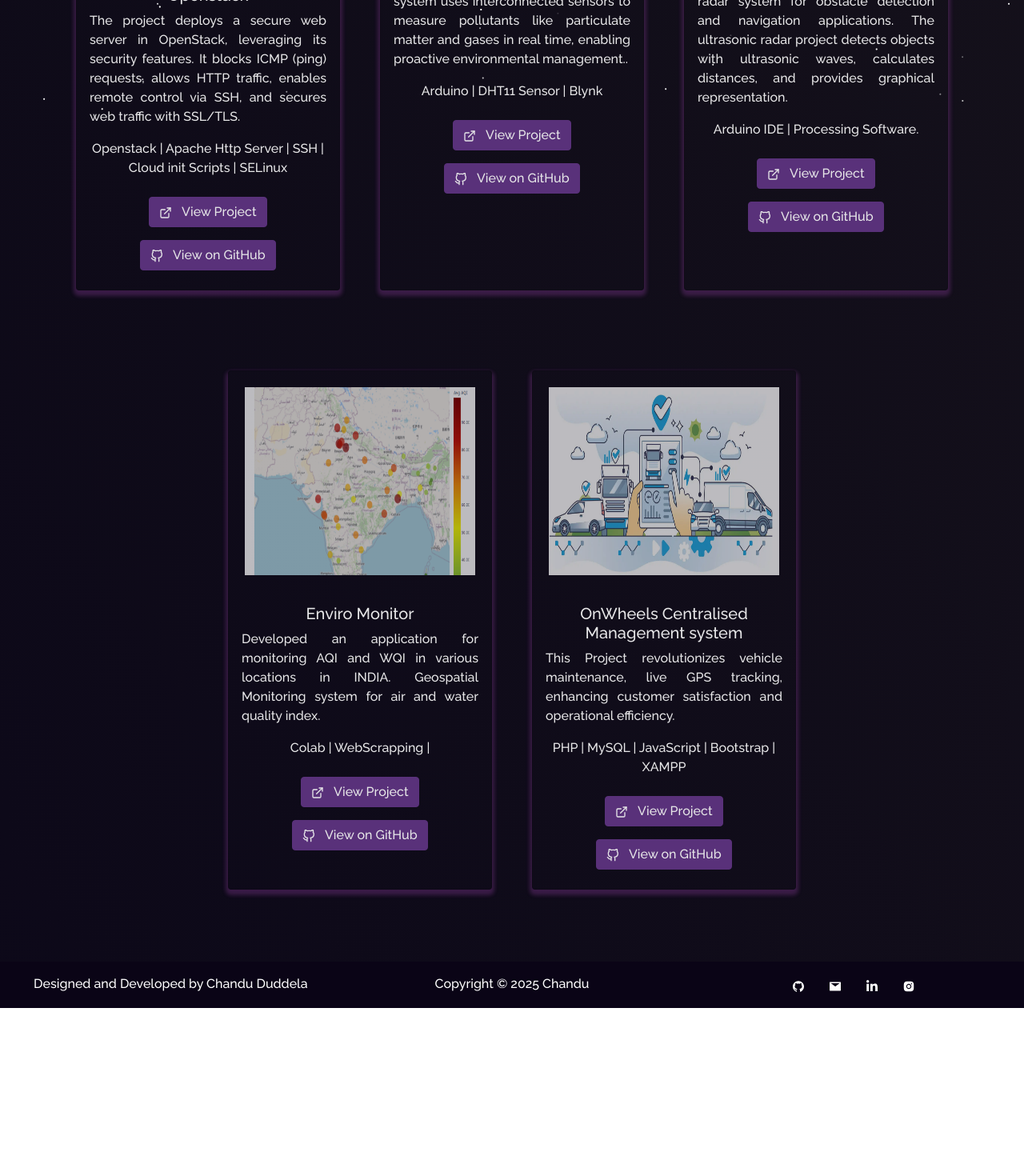
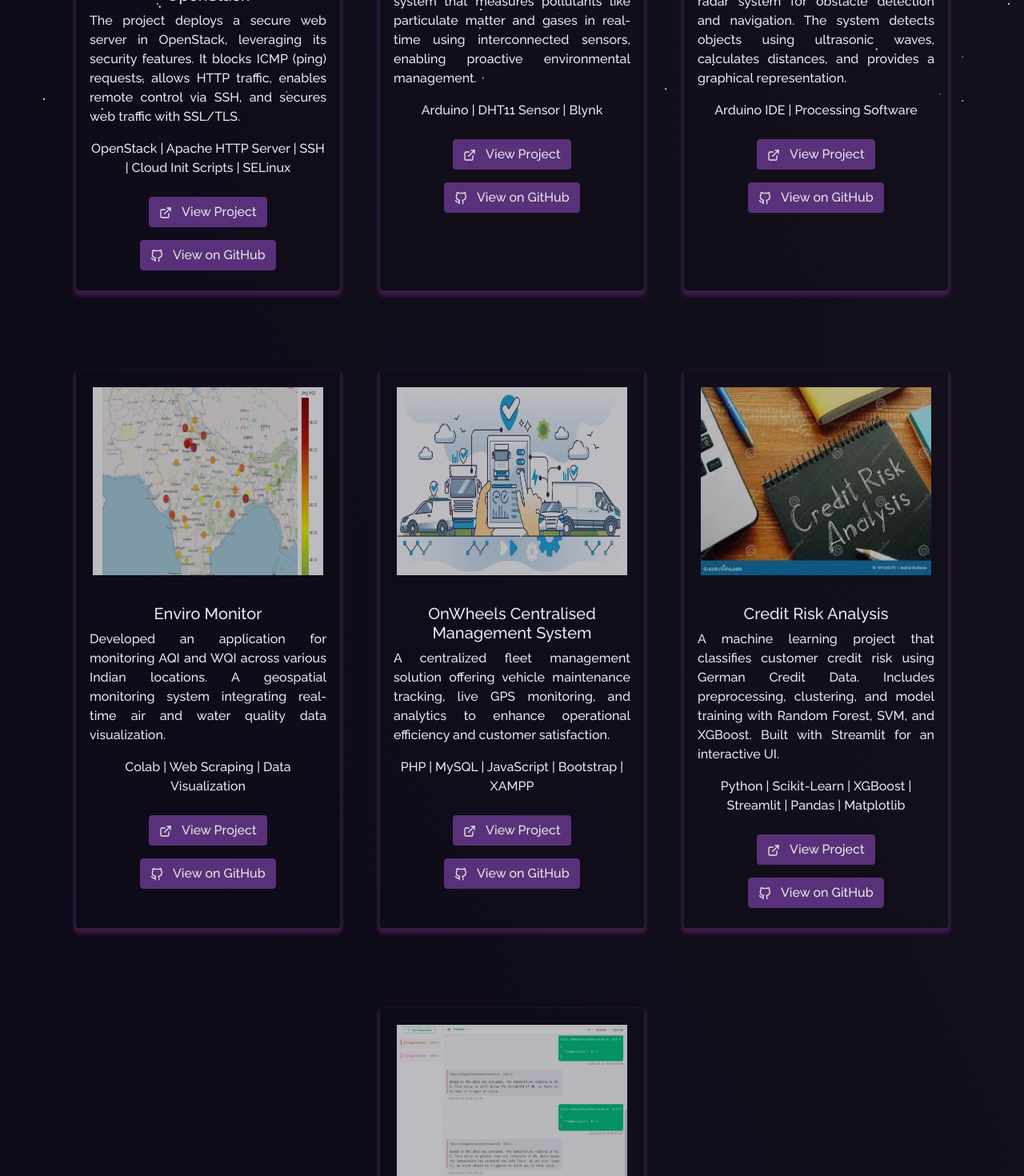
Before and after one commit to chandu-bala/portfolio, a React (Create React App) app: page /project in a window 1280 px wide. Shown: the part 660-2130 px from the top of the page at 80% size. Before the commit the page ends 1920 px from the top, so only its background shows below. Built offline with nearby package versions, Linux system fonts and the light colour scheme.

Commit message:
Fet : Updated Works

```diff
--- a/src/Components/Projects/Projects.js
+++ b/src/Components/Projects/Projects.js
@@ -9,10 +9,9 @@ import ECommerce from "../../Assets/Projects/Openstack.png";
 import URLShortener from "../../Assets/Projects/Air-Quality-Monitoring_system.jpg";
 import BookManagement from "../../Assets/Projects/Ultrasonic-radar.jpg";
 import Internship from "../../Assets/Projects/Enviromonitor.png";
-import BloggingSite from "../../Assets/Projects/Onwheels.png";
-
-
-
+import OnWheels from "../../Assets/Projects/Onwheels.png";
+import MQTTGPT from "../../Assets/Projects/MQTT-GPT.png";
+import CreditRisk from "../../Assets/Projects/credit_risk_analysis.jpg";
 
 function Projects() {
 	return (
@@ -26,15 +25,16 @@ function Projects() {
 					Here are a few projects I've worked on recently.
 				</p>
 				<Row style={{ justifyContent: "center", paddingBottom: "10px" }}>
+
 					<Col md={4} className="project-card">
 						<ProjectCard
 							imgPath={ECommerce}
 							isBlog={false}
-							title="Secure Webserver Deploymnt and access control in Openstack"
+							title="Secure Webserver Deployment and Access Control in OpenStack"
 							description="The project deploys a secure web server in OpenStack, leveraging its security features. It blocks ICMP (ping) requests, allows HTTP traffic, enables remote control via SSH, and secures web traffic with SSL/TLS."
-							techstack="Openstack | Apache Http Server | SSH | Cloud init Scripts | SELinux"
+							techstack="OpenStack | Apache HTTP Server | SSH | Cloud Init Scripts | SELinux"
 							link="https://ecommerce-and-cart-management-iahwubta1-raj3028.vercel.app/"
-							git="https://github.com/Raj3028/Project-05.git"
+							git="https://github.com/chandu-bala"
 						/>
 					</Col>
 
@@ -42,11 +42,11 @@ function Projects() {
 						<ProjectCard
 							imgPath={URLShortener}
 							isBlog={false}
-							title="Air Quality monitoring Sytsem"
-							description="An IoT-based air quality monitoring system uses interconnected sensors to measure pollutants like particulate matter and gases in real time, enabling proactive environmental management.."
+							title="Air Quality Monitoring System"
+							description="An IoT-based air quality monitoring system that measures pollutants like particulate matter and gases in real-time using interconnected sensors, enabling proactive environmental management."
 							techstack="Arduino | DHT11 Sensor | Blynk"
 							link="https://url-shortener-project-04-reapm8btu-raj3028.vercel.app/"
-							git="https://github.com/Raj3028/Project-04.git"
+							git="https://github.com/chandu-bala"
 						/>
 					</Col>
 
@@ -54,11 +54,11 @@ function Projects() {
 						<ProjectCard
 							imgPath={BookManagement}
 							isBlog={false}
-							title="E-Book Management"
-							description="Developed an affordable ultrasonic radar system for obstacle detection and navigation applications. The ultrasonic radar project detects objects with ultrasonic waves, calculates distances, and provides graphical representation."
-							techstack="Arduino IDE | Processing Software."
+							title="Ultrasonic Radar"
+							description="Developed an affordable ultrasonic radar system for obstacle detection and navigation. The system detects objects using ultrasonic waves, calculates distances, and provides a graphical representation."
+							techstack="Arduino IDE | Processing Software"
 							link="https://books-management-aws-project-03-9cpcwyxmm-raj3028.vercel.app/"
-							git="https://github.com/Raj3028/Project-03-AWS-Books-Management.git"
+							git="https://github.com/chandu-bala"
 						/>
 					</Col>
 
@@ -67,27 +67,52 @@ function Projects() {
 							imgPath={Internship}
 							isBlog={false}
 							title="Enviro Monitor"
-							description="Developed an application for monitoring AQI and WQI in various locations in INDIA. Geospatial Monitoring system for air and water quality index."
-							techstack="Colab | WebScrapping | "
+							description="Developed an application for monitoring AQI and WQI across various Indian locations. A geospatial monitoring system integrating real-time air and water quality data visualization."
+							techstack="Colab | Web Scraping | Data Visualization"
 							link="https://open-to-intern-website-project-02-owxh7733e-raj3028.vercel.app/"
-							git="https://github.com/Raj3028/Project-02.git"
+							git="https://github.com/chandu-bala/EnviroMonitor"
 						/>
 					</Col>
 
 					<Col md={4} className="project-card">
 						<ProjectCard
-							imgPath={BloggingSite}
+							imgPath={OnWheels}
 							isBlog={false}
-							title="OnWheels Centralised Management system"
-							description="This Project revolutionizes
- vehicle maintenance, live GPS
- tracking, enhancing customer satisfaction and operational
- efficiency."
+							title="OnWheels Centralised Management System"
+							description="A centralized fleet management solution offering vehicle maintenance tracking, live GPS monitoring, and analytics to enhance operational efficiency and customer satisfaction."
 							techstack="PHP | MySQL | JavaScript | Bootstrap | XAMPP"
 							link="https://blogging-site-mini-website-project-01.vercel.app/"
-							git="https://github.com/Raj3028/Project-01.git"
+							git="https://github.com/chandu-bala/VEHICLE_MNGT"
 						/>
 					</Col>
+
+
+					<Col md={4} className="project-card">
+						<ProjectCard
+							imgPath={CreditRisk}
+							isBlog={false}
+							title="Credit Risk Analysis"
+							description="A machine learning project that classifies customer credit risk using German Credit Data. Includes preprocessing, clustering, and model training with Random Forest, SVM, and XGBoost. Built with Streamlit for an interactive UI."
+							techstack="Python | Scikit-Learn | XGBoost | Streamlit | Pandas | Matplotlib"
+							link="https://github.com/chandu-bala/credit_risk_analysis"
+							git="https://github.com/chandu-bala/credit_risk_analysis"
+						/>
+					</Col>
+
+					<Col md={4} className="project-card">
+						<ProjectCard
+							imgPath={MQTTGPT}
+							isBlog={false}
+							title="MQTT-GPT Integration"
+							description="An advanced IoT system integrating ChatGPT with the ESP32 microcontroller using MQTT protocol. Enables real-time conversational control of IoT devices through the EMQX broker and LCD interface."
+							techstack="ESP32 | MQTT | EMQX Broker | ChatGPT API | LCD Display | Python"
+							link="https://github.com/chandu-bala/MQTT-GPT"
+							git="https://github.com/chandu-bala/MQTT-GPT"
+						/>
+					</Col>
+
+
+
 				</Row>
 			</Container>
 		</Container>
```
Also changed, not shown: src/Assets/Projects/MQTT-GPT.png (added), src/Assets/Projects/credit_risk_analysis.jpg (added).
